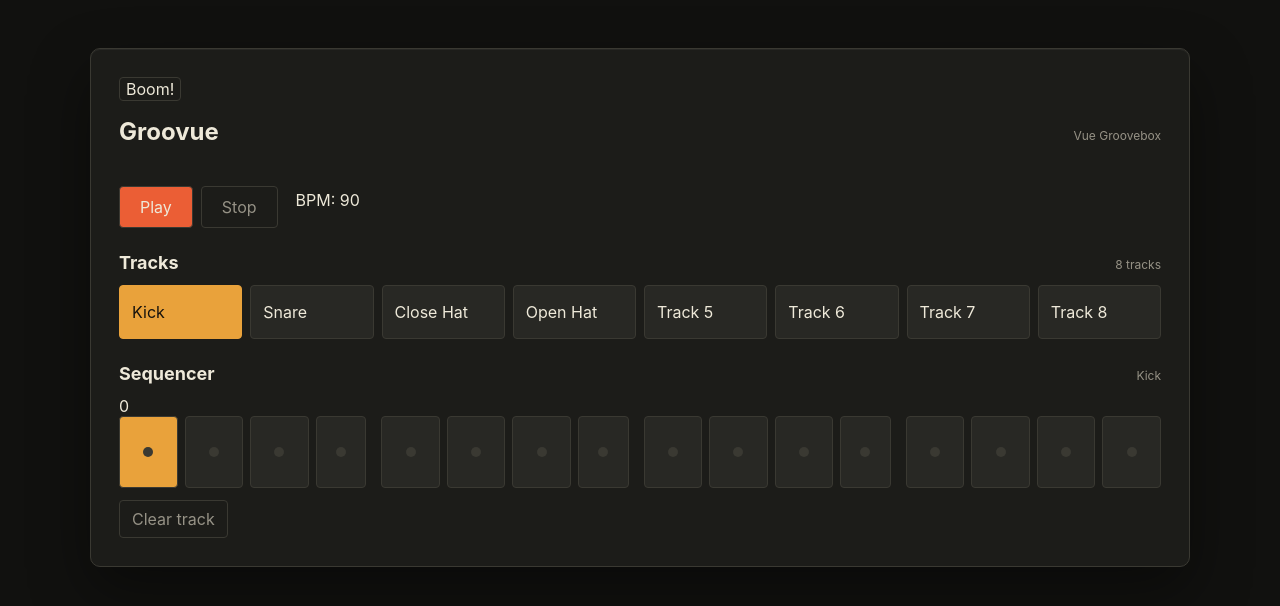
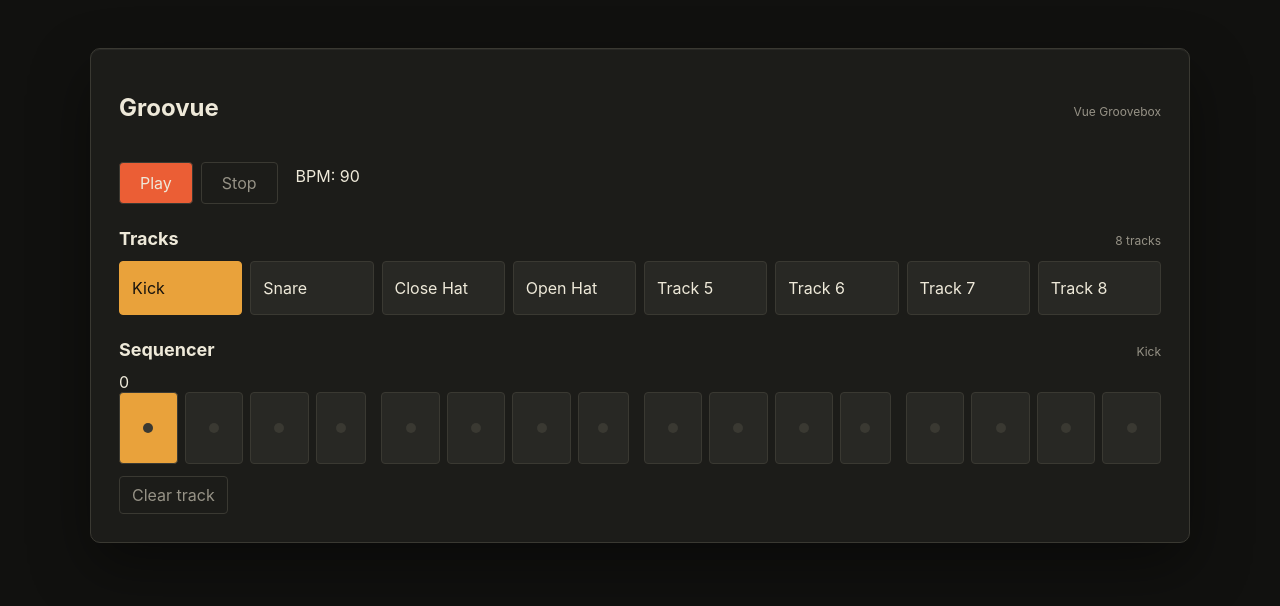
Before and after one commit to jpweijers/groovuebox, a Vue app: page / in a window 1280 px wide. Shown: the top 606 px of the page. Built offline with nearby package versions, Linux system fonts and the light colour scheme.

Commit message:
chore: remove test kick

```diff
--- a/src/App.vue
+++ b/src/App.vue
@@ -6,16 +6,10 @@ import TransportControls from '@/components/TransportControls.vue'
 import { audioEngine } from '@/audio/AudioEngine.ts'
 
 const { state, selectTrack, toggleStep, clearSelectedTrack } = useGroovebox()
-
-async function testKick() {
-  await audioEngine.loadSamples([{ id: '1', url: '/samples/kick.wav' }])
-  audioEngine.playSample('1')
-}
 </script>
 
 <template>
   <div class="groovebox">
-    <button @click="testKick()">Boom!</button>
     <header>
       <h1>Groovue</h1>
       <span>Vue Groovebox</span>
```
